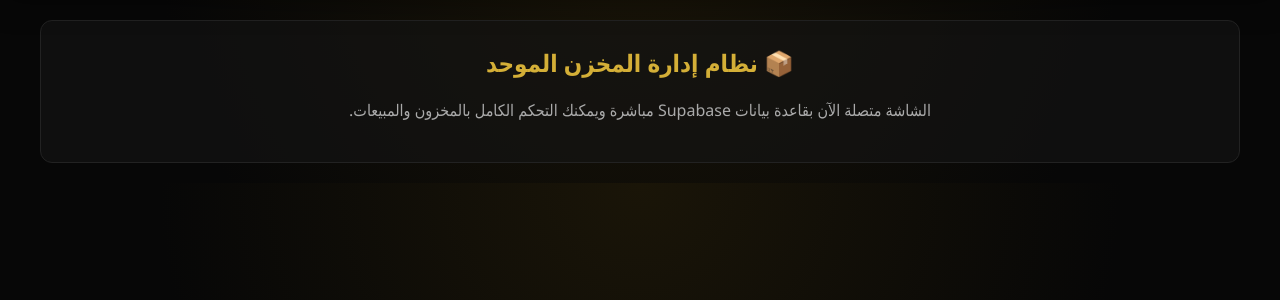
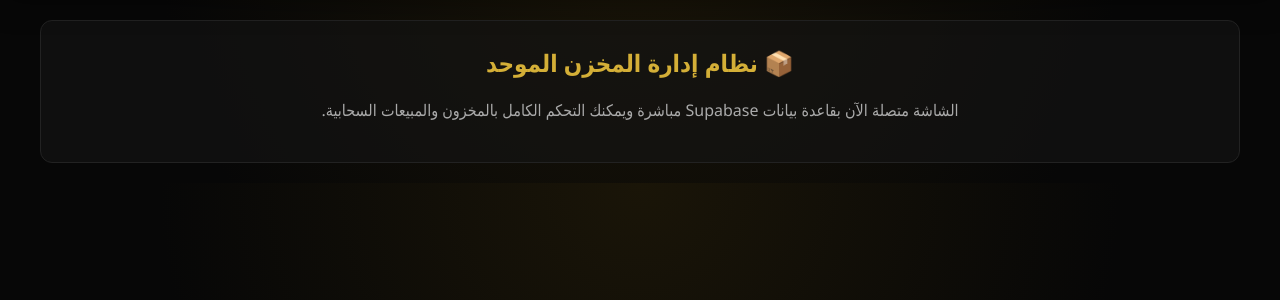
Before and after one commit to mosebh99/sina.401, a Flask app: page /cashier.html in a window 1280 px wide. Shown: the part 64-364 px from the top of the page. Run offline with Flask 3, Linux system fonts and the light colour scheme; some libraries are stand-ins or nearby versions.

Commit message:
Update cashier.html

```diff
--- a/templates/cashier.html
+++ b/templates/cashier.html
@@ -16,7 +16,7 @@
     <div style="padding: 20px; max-width: 1200px; margin: auto;">
         <div style="background: var(--card-bg); padding: 25px; border-radius: 12px; border: 1px solid #222; text-align: center;">
             <h2 style="color: var(--primary); margin-top:0;">📦 نظام إدارة المخزن الموحد</h2>
-            <p style="color: var(--text-muted);">الشاشة متصلة الآن بقاعدة بيانات Supabase مباشرة ويمكنك التحكم الكامل بالمخزون والمبيعات.</p>
+            <p style="color: var(--text-muted); search-input">الشاشة متصلة الآن بقاعدة بيانات Supabase مباشرة ويمكنك التحكم الكامل بالمخزون والمبيعات السحابية.</p>
         </div>
     </div>
 
```
